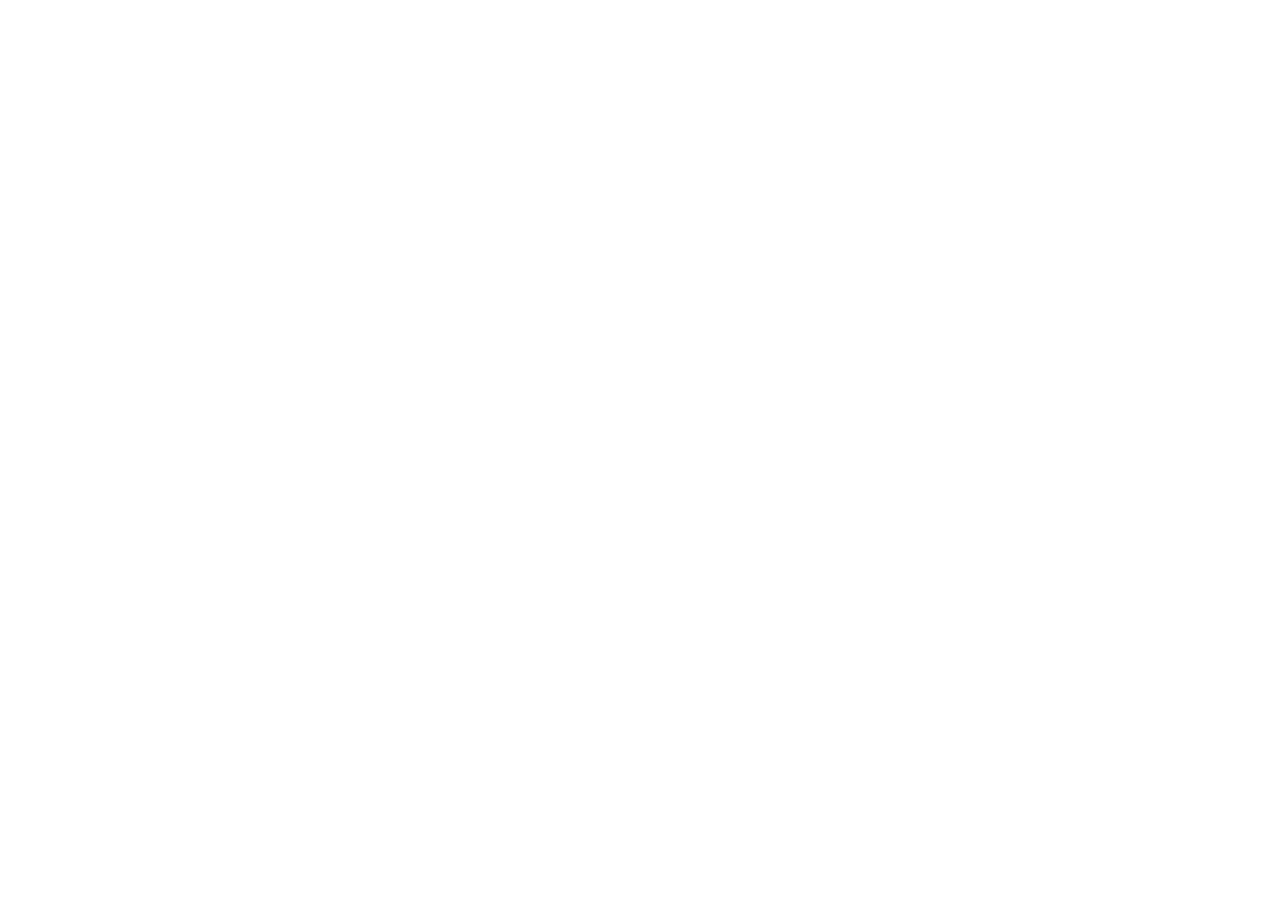
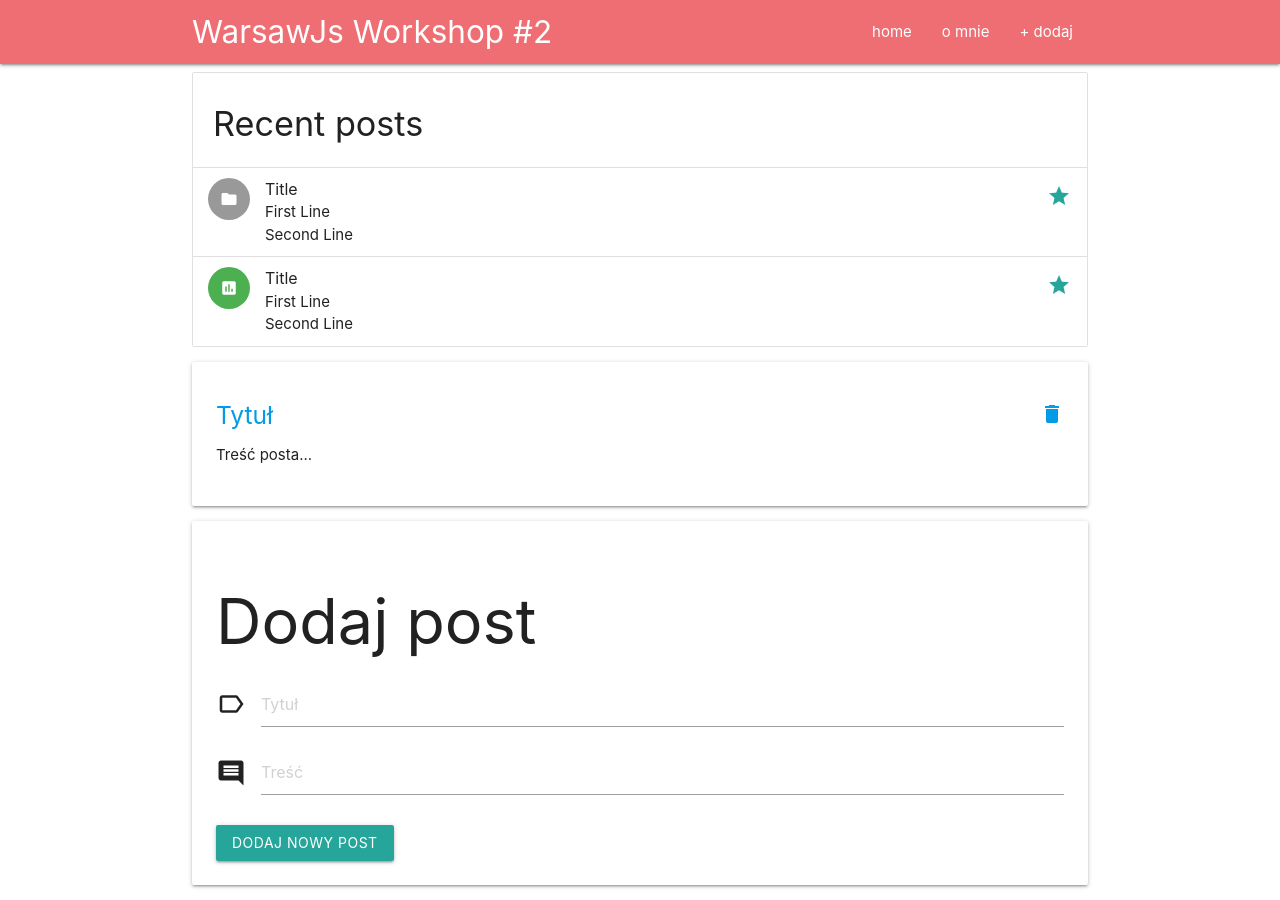
Before and after one commit to robreczarek/warsawjs-workshop-2-blog, a website: page index.html in a window 1280 px wide. Before the commit the page ends 800 px from the top, so only its background shows below. Drawn offline with nearby package versions, Linux system fonts and the light colour scheme.

Commit message:
Updated index.html with starter code Added blank main.css

```diff
--- a/index.html
+++ b/index.html
@@ -1,13 +1,107 @@
 <!DOCTYPE html>
 <html lang="en">
 <head>
-    <meta charset="utf-8">
-    <title>WarsawJS Workshop #2 - Blog</title>
-    <meta http-equiv="X-UA-Compatible" content="IE=edge">
-    <meta name="viewport" content="width=device-width, initial-scale=1, shrink-to-fit=no">
+    <meta charset="UTF-8">
+    <meta name="viewport"
+          content="width=device-width, user-scalable=no, initial-scale=1.0, maximum-scale=1.0, minimum-scale=1.0">
+    <meta http-equiv="X-UA-Compatible" content="ie=edge">
+    <title>WarsawJs Workshop #2 Blog</title>
+
+    <link rel="stylesheet" href="https://cdnjs.cloudflare.com/ajax/libs/materialize/0.97.8/css/materialize.min.css">
+    <link href="https://fonts.googleapis.com/icon?family=Material+Icons" rel="stylesheet">
+    <link href="styles/main.css" rel="stylesheet">
 </head>
 <body>
-    <div>
+
+<nav>
+    <div class="nav-wrapper container">
+        <a href="#" class="brand-logo">WarsawJs Workshop #2</a>
+        <ul id="nav-mobile" class="right hide-on-med-and-down">
+            <li><a href="#">home</a></li>
+            <li><a href="#o-mnie">o mnie</a></li>
+            <li><a href="#napisz">+ dodaj</a></li>
+        </ul>
     </div>
+</nav>
+<div id="page" class="container"></div>
+
+<!-- POST LIST -->
+<section id="template-post-list" type="text/html" class="container">
+    <ul class="collection with-header">
+        <li class="collection-header"><h4>Recent posts</h4></li>
+        <li class="collection-item avatar">
+            <i class="material-icons circle">folder</i>
+            <span class="title">Title</span>
+            <p>First Line <br>
+                Second Line
+            </p>
+            <a href="#!" class="secondary-content"><i class="material-icons">grade</i></a>
+        </li>
+        <li class="collection-item avatar">
+            <i class="material-icons circle green">insert_chart</i>
+            <span class="title">Title</span>
+            <p>First Line <br>
+                Second Line
+            </p>
+            <a href="#!" class="secondary-content"><i class="material-icons">grade</i></a>
+        </li>
+    </ul>
+</section>
+
+<!-- POST DETAILS-->
+<section id="template-post" type="text/html" class="container">
+    <article class="card-panel">
+        <h5>
+            <a href="#">
+                Tytuł
+            </a>
+
+            <a href="#">
+                <i class="right material-icons">delete</i>
+            </a>
+        </h5>
+
+        <p>Treść posta...</p>
+    </article>
+</section>
+
+<!-- POST FORM -->
+<section id="template-post-form" class="container">
+
+    <section class="card-panel">
+        <h1>Dodaj post</h1>
+
+        <form>
+            <div class="input-field">
+                <i class="material-icons prefix">label_outline</i>
+                <input
+                        id="post-title"
+                        type="text"
+                        placeholder="Tytuł"
+                        required
+                />
+            </div>
+
+            <div class="input-field">
+                <i class="material-icons prefix">comment</i>
+                <textarea
+                        id="post-body"
+                        class="materialize-textarea"
+                        placeholder="Treść"
+                        required
+                ></textarea>
+            </div>
+
+            <input
+                    class="btn waves-effect waves-light"
+                    type="submit"
+                    value="Dodaj nowy post">
+        </form>
+    </section>
+
+</section>
+
+
+
 </body>
 </html>
```
Also changed, not shown: styles/main.css (added).
